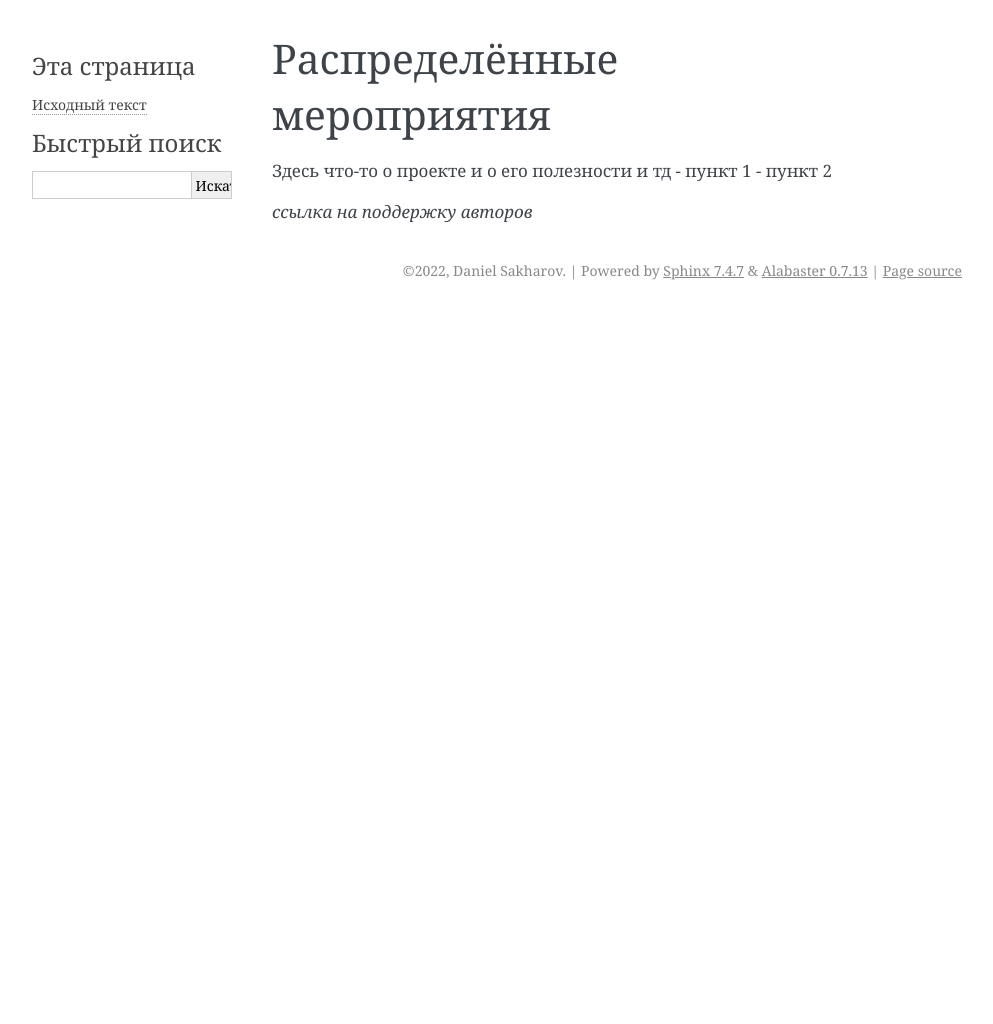
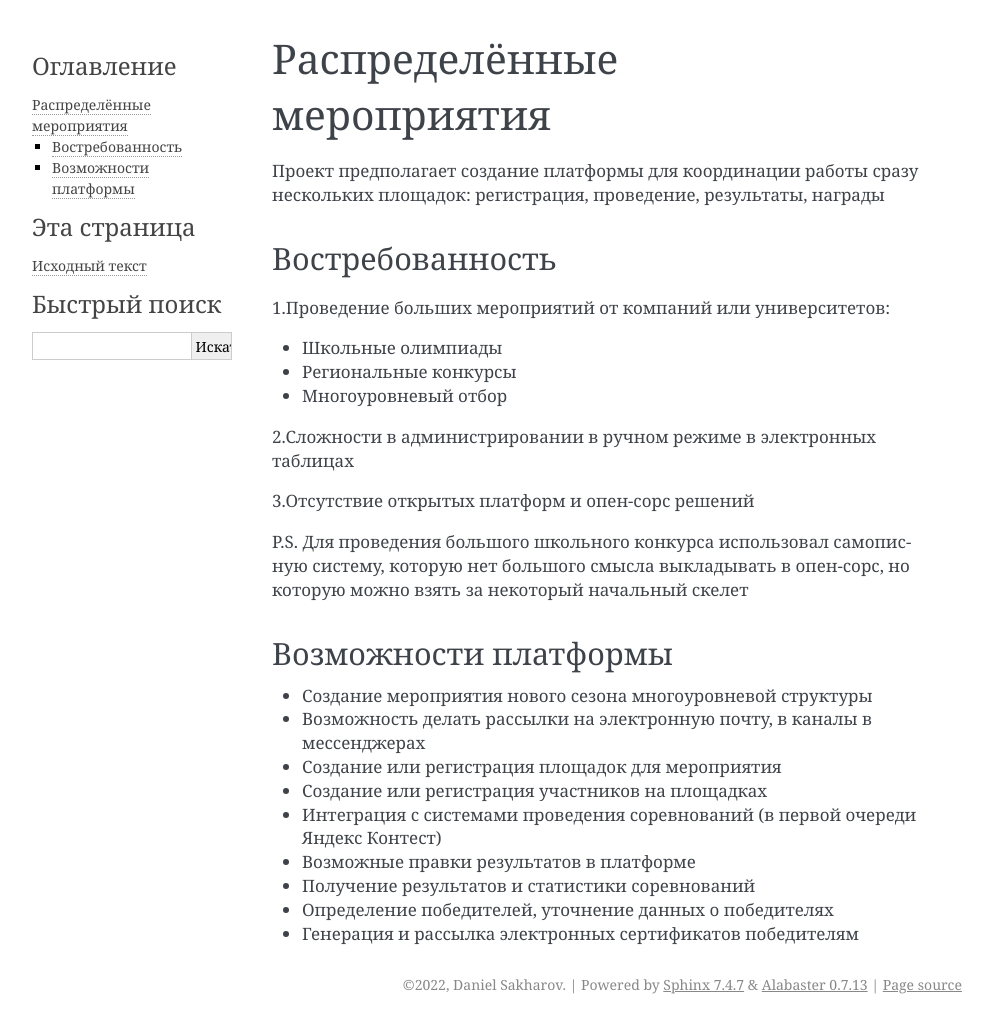
Before and after one commit to hsse-distributed-events-team/distributed-events, a Sphinx documentation site: the page built from docs/source/overview.rst, in a window 1280 px wide. Shown: the whole page, without its empty margins (148-1141 px from the left). Built offline with Sphinx 7.4.7, drawn with Linux system fonts in a browser that asks for light colours; formulas are drawn with MathJax 3; before the commit the page ends 900 px from its top, so only the background shows below that.

Commit message:
Added overview about project

```diff
--- a/docs/source/overview.rst
+++ b/docs/source/overview.rst
@@ -1,9 +1,42 @@
 Распределённые мероприятия
 ==========================
 
-Здесь что-то о проекте и о его полезности и тд
-- пункт 1
-- пункт 2
+Проект предполагает создание платформы для координации работы сразу нескольких площадок: регистрация, проведение, результаты, награды
 
+****************
+Востребованность
+****************
 
-*ссылка на поддержку авторов*
+1.Проведение больших мероприятий от компаний или университетов:
+
+* Школьные олимпиады
+* Региональные конкурсы
+* Многоуровневый отбор
+
+2.Сложности в администрировании в ручном режиме в электронных таблицах
+
+3.Отсутствие открытых платформ и опен-сорс решений
+
+P.S. Для проведения большого школьного конкурса использовал самописную систему, которую нет большого смысла выкладывать в опен-сорс, но которую можно взять за некоторый начальный скелет
+
+*********************
+Возможности платформы
+*********************
+
+* Создание мероприятия нового сезона многоуровневой структуры
+
+* Возможность делать рассылки на электронную почту, в каналы в мессенджерах
+
+* Создание или регистрация площадок для мероприятия
+
+* Создание или регистрация участников на площадках
+
+* Интеграция с системами проведения соревнований (в первой очереди Яндекс Контест)
+
+* Возможные правки результатов в платформе
+
+* Получение результатов и статистики соревнований
+
+* Определение победителей, уточнение данных о победителях
+
+* Генерация и рассылка электронных сертификатов победителям
```
